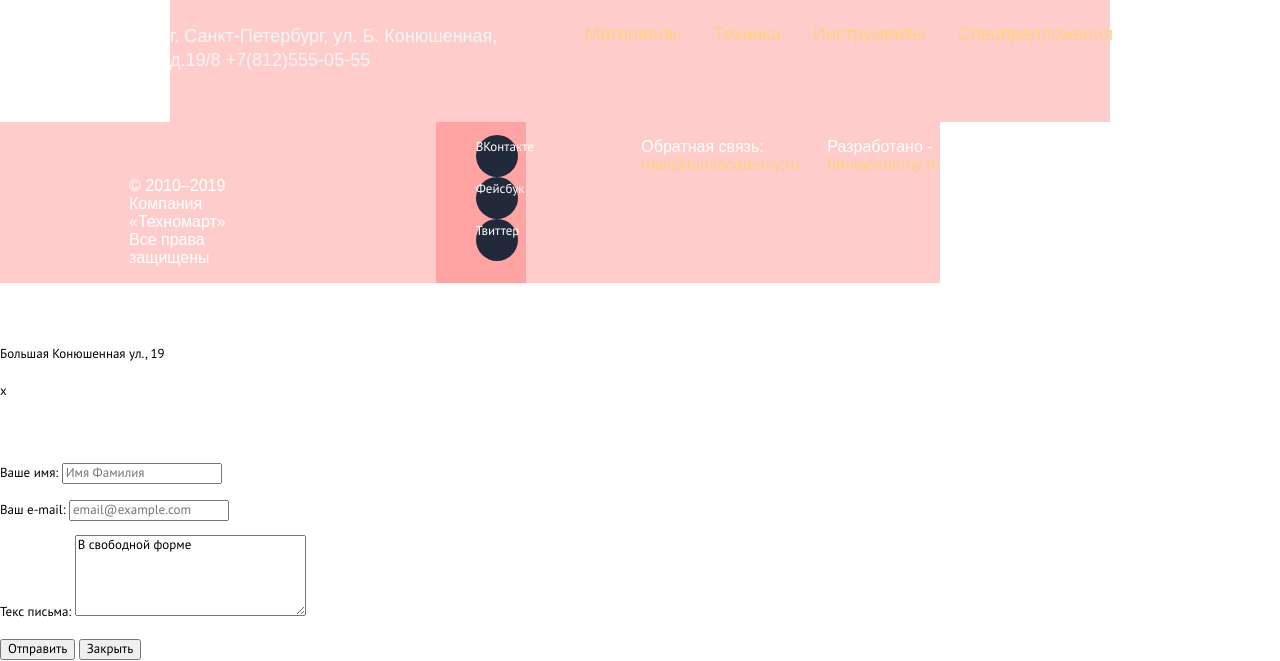
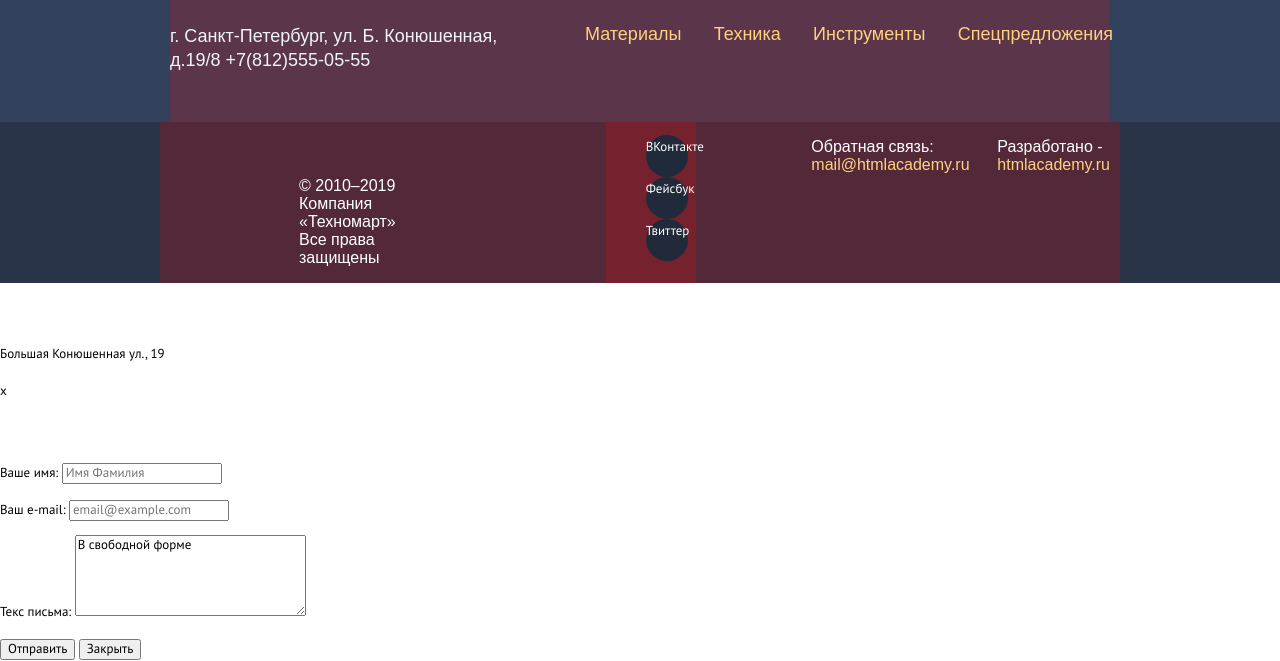
Before and after one commit to HFIRN/1030047-technomart-25, a plain HTML site: page index.html in a window 1280 px wide. Shown: the part 3877-4538 px from the top of the page. Drawn offline with nearby package versions, Linux system fonts and the light colour scheme; a web font is replaced by a local one.

Commit message:
обертка

```diff
--- a/css/style.css
+++ b/css/style.css
@@ -725,7 +725,6 @@ margin-bottom: 86px;
 }
 
 .footer-contacts {
-	margin: 0;
 	padding: 0;
 }
 
@@ -733,14 +732,16 @@ margin-bottom: 86px;
 	padding: 0;
 	margin: 0;
 	width:;
-	/**/
-	min-height:;
 }
 
 .footer-contacts { /* контейнер для вторго подвала */
 	display: flex;
 	/**/
 	min-height: 108px;
+}
+
+.first-footer {
+background-color: #32425c;
 }
 
 .copyright { /* контейнер для копирайта в футере*/
--- a/index.html
+++ b/index.html
@@ -244,6 +244,7 @@
           </main>
 
           <footer class="main-footer">
+            <div class="first-footer">
             <div class="footer-nav wrapper wrapper--flex">
                 <a class="footer-logo">
                   <img src="img/logo-technomart.svg" width="138" height="23" alt="Логотип Техномарт">
@@ -269,7 +270,10 @@
                   <li><a href="#">Спецпредложения</a></li>
                 </ul>
               </div>
-              <div class="footer-contacts wrapper wrapper--flex">
+            </div>
+
+              <div class="footer-contacts">
+                <div class="wrapper wrapper--flex">
                   <div class="copyright">
                     <p>© 2010–2019 Компания «Техномарт»<br>Все права защищены</p>
                   </div>
@@ -287,6 +291,8 @@
                     <a href="https://htmlacademy.ru">htmlacademy.ru</a>
                   </p>
                 </div>
+              </div>
+
             </footer>
             <section class="modal modal-map">
               <h4 class="visually-hidden">Карта</h4>
```
Also changed, not shown: catalog.html (+7 -2 lines). Lines whose indentation alone changed are shown as unchanged.
